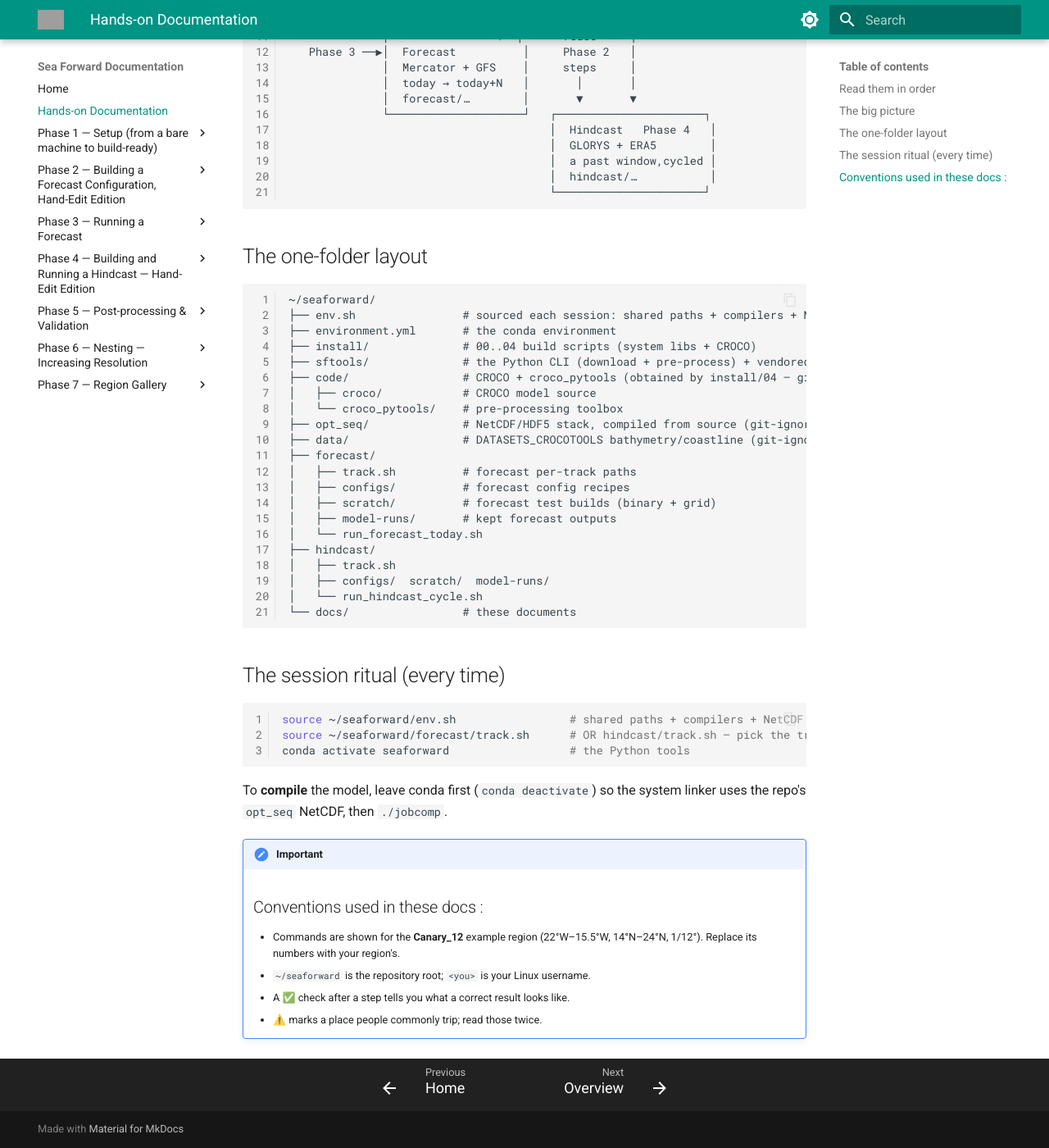
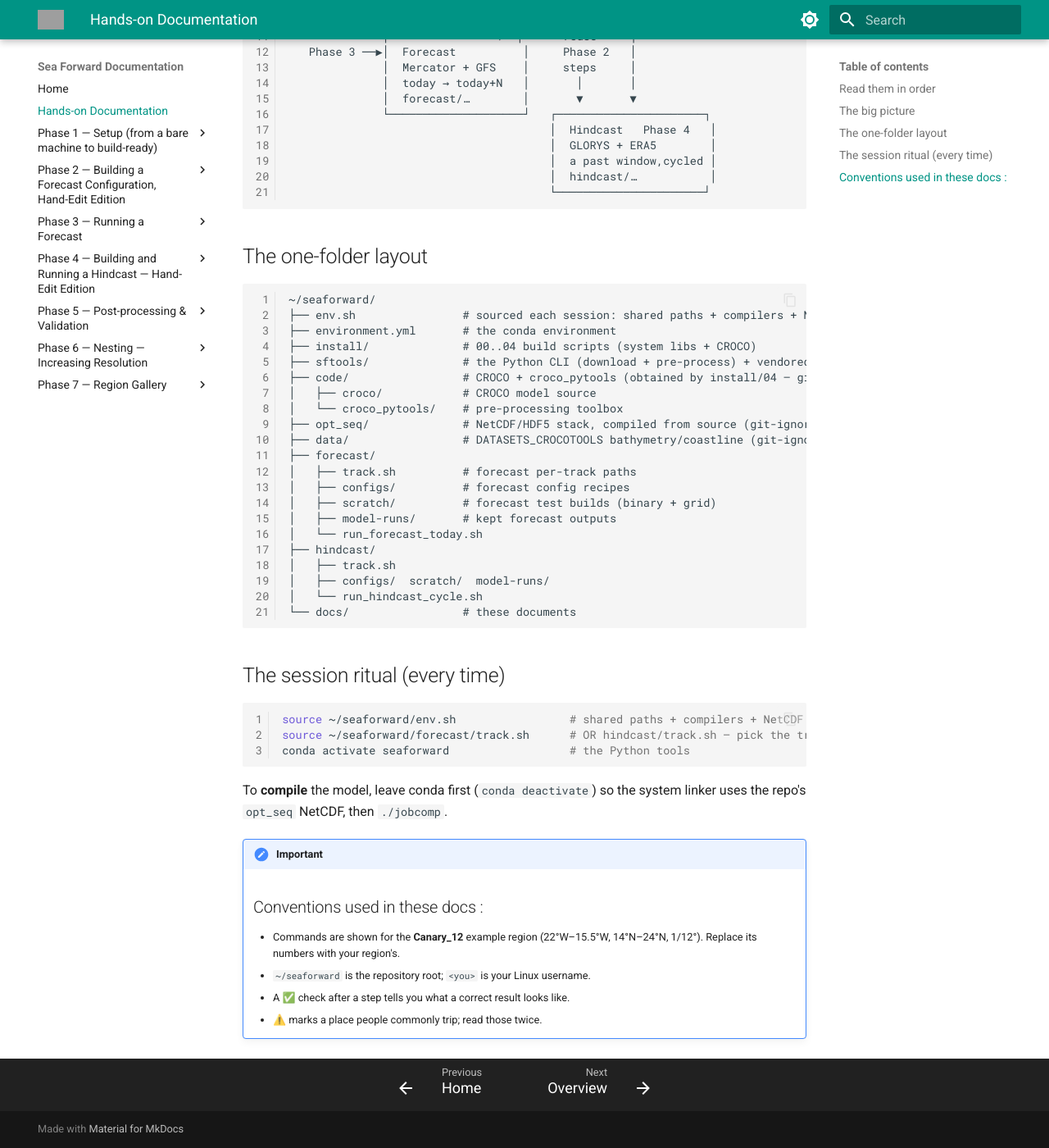
Before and after one commit to Njiecheu/sea-forward, an MkDocs documentation site: the page built from docs/handsOn.md, in a window 1280 px wide and 1400 px high, scrolled down 999 px. Shown: the whole window at 82% size. Built offline with MkDocs 1.6.1 and Material for MkDocs 9.7.7, drawn with Linux system fonts in a browser that asks for light colours; grey boxes are pictures that could not be loaded.

Commit message:
Réduction de l'espace à 2rem.

```diff
--- a/docs/css/syntax_custom.css
+++ b/docs/css/syntax_custom.css
@@ -2,7 +2,7 @@
 .md-footer__inner {
     display: flex;
     justify-content: center !important;
-    gap: 4rem; /* Espace entre les deux boutons */
+    gap: 2rem; /* Espace entre les deux boutons */
 }
 
 .md-footer__link {
```
